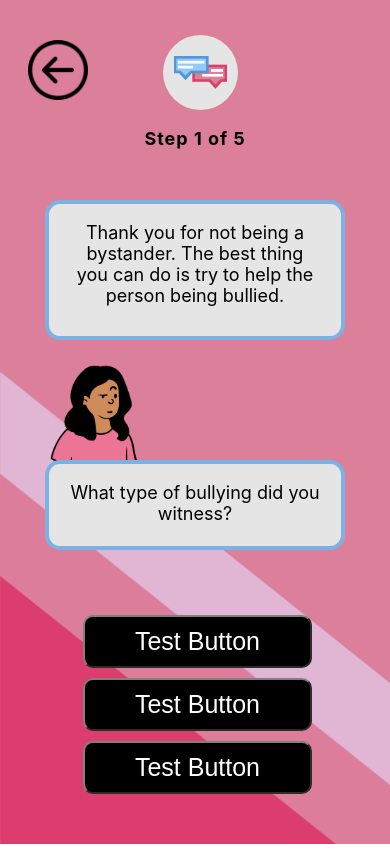
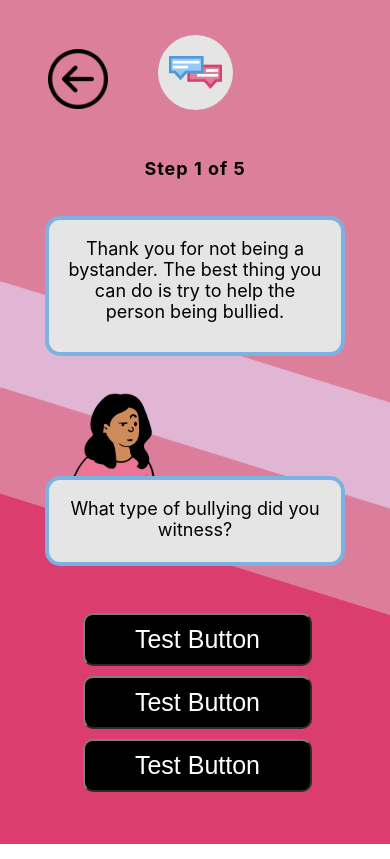
Before and after one commit to gurvirdhaliwal99/Bullytin-final, a Next.js app: page /bystander in a window 390 px wide. Built offline with nearby package versions, Linux system fonts and the light colour scheme; a web font is replaced by a local one.

Commit message:
px changged to vh/wh + more styling fixes

```diff
--- a/comps/Backbutton/index.js
+++ b/comps/Backbutton/index.js
@@ -11,18 +11,20 @@ const BackButton = styled.div`
     height: 60px;
     width: 60px;
     position: relative;
-    left: -100px;
-    top: 5px;
+    left: ${props=>props.left};
+    top: ${props=>props.top};
 `;
 
 
 
 const Back = ({
-    routerBack="/"
+    routerBack="/",
+    left="0px",
+    top="0px"
 }) => {
     const router = useRouter();
     return <div>
-        <BackButton onClick={()=>router.push(routerBack)}>
+        <BackButton onClick={()=>router.push(routerBack)} top={top} left={left}>
         </BackButton>
     </div>
 }
--- a/comps/Circlelogo/index.js
+++ b/comps/Circlelogo/index.js
@@ -19,7 +19,7 @@ const LogoCircle = styled.div`
 
 const Circle = ({
     right="0px",
-    routerBack="/index"
+    routerBack="/"
 }) => {
     const router = useRouter();
     return <div>
--- a/comps/Step/index.js
+++ b/comps/Step/index.js
@@ -8,7 +8,7 @@ const StepNumber = styled.div`
     height: 40px;
     width: 200px;
     position: relative;
-    top: -200px;
+    bottom: ${props=>props.bottom};
 `;
 
 const StepText = styled.p`
@@ -22,10 +22,11 @@ const StepText = styled.p`
 
 const Step = ({
     text="Step 1 of 5",
+    bottom="0vh"
 }) => {
 
     return <div>
-        <StepNumber>
+        <StepNumber bottom={bottom}>
             <StepText>{text}</StepText>
         </StepNumber>
     </div>
--- a/comps/Textbox/index.js
+++ b/comps/Textbox/index.js
@@ -8,7 +8,7 @@ const TextBox = styled.div`
     background-color: #e5e5e5;
     height: ${props=>props.height};
     width: ${props=>props.width};
-    border: ${props=>props.borderstyle};
+    border: ${props=>props.border};
     border-radius: 15px;
     margin-bottom: 50px;
     position: relative;
@@ -33,7 +33,7 @@ const Box = ({
 }) => {
 
     return <div>
-            <TextBox borderstyle={border} height={height} width={width} bottom={bottom} left={left}>
+            <TextBox border={border} height={height} width={width} bottom={bottom} left={left}>
                 <BoxBody>{text}</BoxBody>
             </TextBox>
         </div>
--- a/pages/bystander.js
+++ b/pages/bystander.js
@@ -10,6 +10,12 @@ import styled from "styled-components";
 import React, {useState} from "react";
 
 
+const OuterContainer = styled.div`
+  display:flex;
+  justify-content:center;
+  align-items:center;
+`;
+
 const Container = styled.div`
   display:flex;
   justify-content:center;
@@ -17,17 +23,17 @@ align-items:center;
   flex-direction: column;
   background-image: url("BG_Pink.png");
   background-repeat: no-repeat;
-background-size: 50vh;
+  background-size: cover;
   background-color:#DC7F9B;
   height: 100vh;
+  width: 100vw;
 `;
 
 const Header = styled.div`
   display:flex;
+  flex-direction: column;
   position: relative;
-  top: 0px;
-  left:0px;
-  flex-direction: row;
+  bottom: 3.5vh;
 `;
 
 const Body = styled.div`
@@ -36,8 +42,7 @@ const Body = styled.div`
   align-items:center;
   flex-direction: column;
   position: relative;
-  top: 200px;
-  left:0px;
+  top: 22vh;
 `;
 
 const Buttons = styled.div`
@@ -46,32 +51,34 @@ const Buttons = styled.div`
   align-items:center;
   flex-direction: column;
   position: relative;
-  top: 50px;
+  bottom: 3vh;
 `;
 
 export default function Home() {
   return (
+    <OuterContainer>
       <Container>
         <Header>
-        <Back></Back>
-        <Circle right="25px" routeTo="/"></Circle>
+          <Back top="8.7vh" left="-28vw"></Back>
+          <Circle routeTo="/"></Circle>
         </Header>
 
         <Body>
-        <Step></Step>
+          <Step bottom="22vh"></Step>
           <Box text="Thank you for not being a bystander. The best thing you can do is try to help the person being bullied." height="140px" width="300px" bottom="150px"></Box>
-        <AvatarW bgImg="AvatarW_Sus.png" height="140px" width="100px" bsize="100px" right="100px" bottom="180px"></AvatarW>
-        <Box text="What type of bullying did you witness?" height="90px" width="300px" bottom="220px"></Box>
+          <AvatarW bgImg="AvatarW_Sus.png" height="140px" width="100px" bsize="100px" right="80%" bottom="120%"></AvatarW>
+          <Box text="What type of bullying did you witness?" height="90px" width="300px" bottom="26vh"></Box>
         </Body>
 
         <Buttons>
-        <Button bottom="60px"></Button>
-        <Button bottom="60px"></Button>
-        <Button bottom="60px"></Button>
+          <Button bottom="2vh"></Button>
+          <Button bottom="2vh"></Button>
+          <Button bottom="2vh"></Button>
 
         </Buttons>
 
       </Container>
+    </OuterContainer>
 
   )
 }
--- a/styles/globals.css
+++ b/styles/globals.css
@@ -11,7 +11,7 @@ body {
 .intro {
   position: relative;
   line-height: 10px;
-  top: 80px;
+  top: 9vh;
 }
 
 h2 {
@@ -26,8 +26,8 @@ p {
   display: flex;
   justify-content: center;
   text-align: center;
-  margin-right: 20px;
-  margin-left: 20px;
+  margin-right: 2vh;
+  margin-left: 2vh;
 }
 
 #welcome {
@@ -43,3 +43,12 @@ a {
 * {
   box-sizing: border-box;
 }
+
+@media screen and (max-width: 479px) {
+
+  html, body {
+    height: 100vh;
+    width: 100vw;
+    background-size: cover;
+  }
+}
```
Also changed, not shown: pages/index.js (+12 -5 lines), pages/victim.js (+21 -14 lines), public/BG_Blue.png, public/BG_Pink.png. Lines whose indentation alone changed are shown as unchanged.
